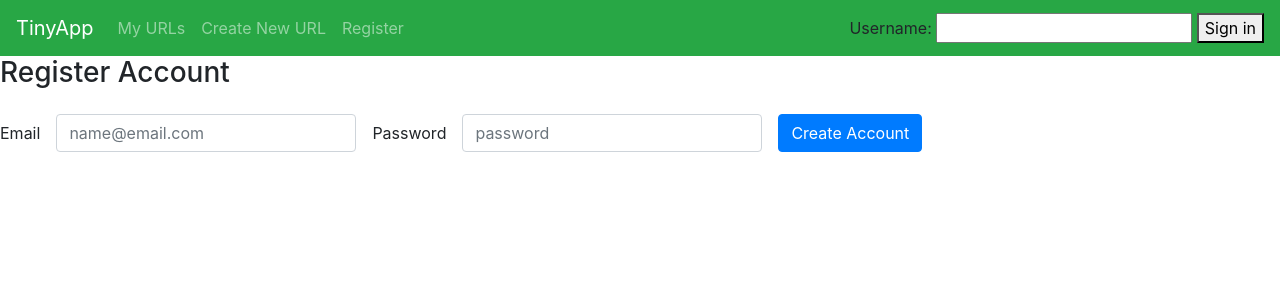
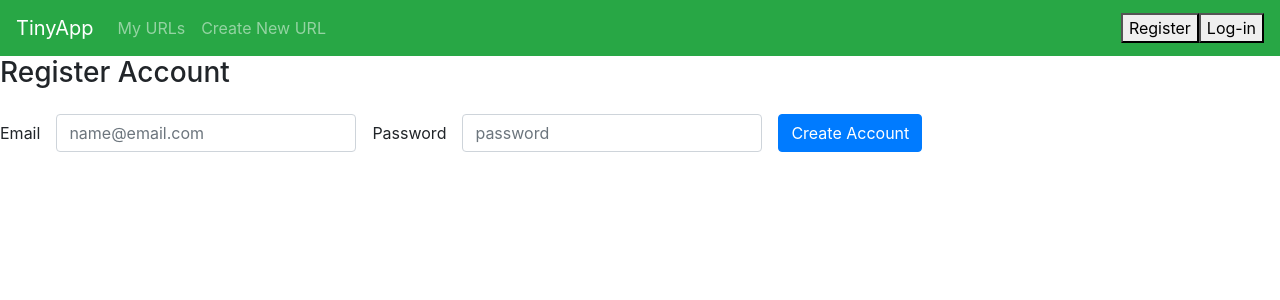
Before and after one commit to nicohsfu/tinyapp, a Node server app: page /register in a window 1280 px wide. Shown: the top 300 px of the page. Run offline with Node 20, Linux system fonts and the light colour scheme; some libraries are stand-ins or nearby versions.

Commit message:
new login page

```diff
--- a/express_server.js
+++ b/express_server.js
@@ -49,16 +49,24 @@ const findUserByEmail = (email) => {
 
     if (userFromDb.email === email) {
       // we found our user
-      return userFromDb;
+      return userId;
     }
   }
 
   return null;
 };
 
+app.get("/login", (req, res) => {
+  const templateVars = {
+    username: users[req.cookies["user_id"]]
+  };
+
+  res.render("login", templateVars);
+});
+
 app.post("/login", (req, res) => {
-  const username = req.body.username; // from the input form
-  res.cookie("username", username);
+  const email = req.body.email; // from the input form
+  res.cookie("user_id", findUserByEmail(email));
   res.redirect("/urls/");
 });
 
--- a/views/login.ejs
+++ b/views/login.ejs
@@ -15,7 +15,7 @@
 </head>
 <body>
   <%- include('partials/_header') %>
-  <h3>Register Account</h3>
+  <h3>Login</h3>
   <form class="form-inline" action="/login" method="POST">
     <div class="form-group mb-2">
       <label for="email">Email</label>
@@ -36,7 +36,7 @@
         placeholder="password"
         style="width: 300px; margin: 1em"
       />
-      <button type="submit" class="btn btn-primary">Create Account</button>
+      <button type="submit" class="btn btn-primary">Login</button>
     </div>
   </form>
 </body>
--- a/views/partials/_header.ejs
+++ b/views/partials/_header.ejs
@@ -16,18 +16,21 @@
       <div class="navbar-nav">
         <a class="nav-item nav-link" href="/urls">My URLs</a>
         <a class="nav-item nav-link" href="/urls/new">Create New URL</a>
-        <a class="nav-item nav-link" href="/register">Register</a>
       </div>
     </div>
     <% if(!username){ %>
       <div>
-        <form method="POST" action="/login">
-          Username: <input type="text" name ="username"/>
-          <button type="submit">Sign in</button>
+        <form method="GET" action="/register">
+          <button type="submit">Register</button>
         </form>
       </div>
-    <% } else { %>
       <div>
+        <form method="GET" action="/login">
+          <button type="submit">Log-in</button>
+        </form>
+      </div>
+      <% } else { %>
+        <div>
         <form method="POST" action="/logout">
           Logged in as: <%= username.email %>
           <button type="submit">Log Out</button>
```
